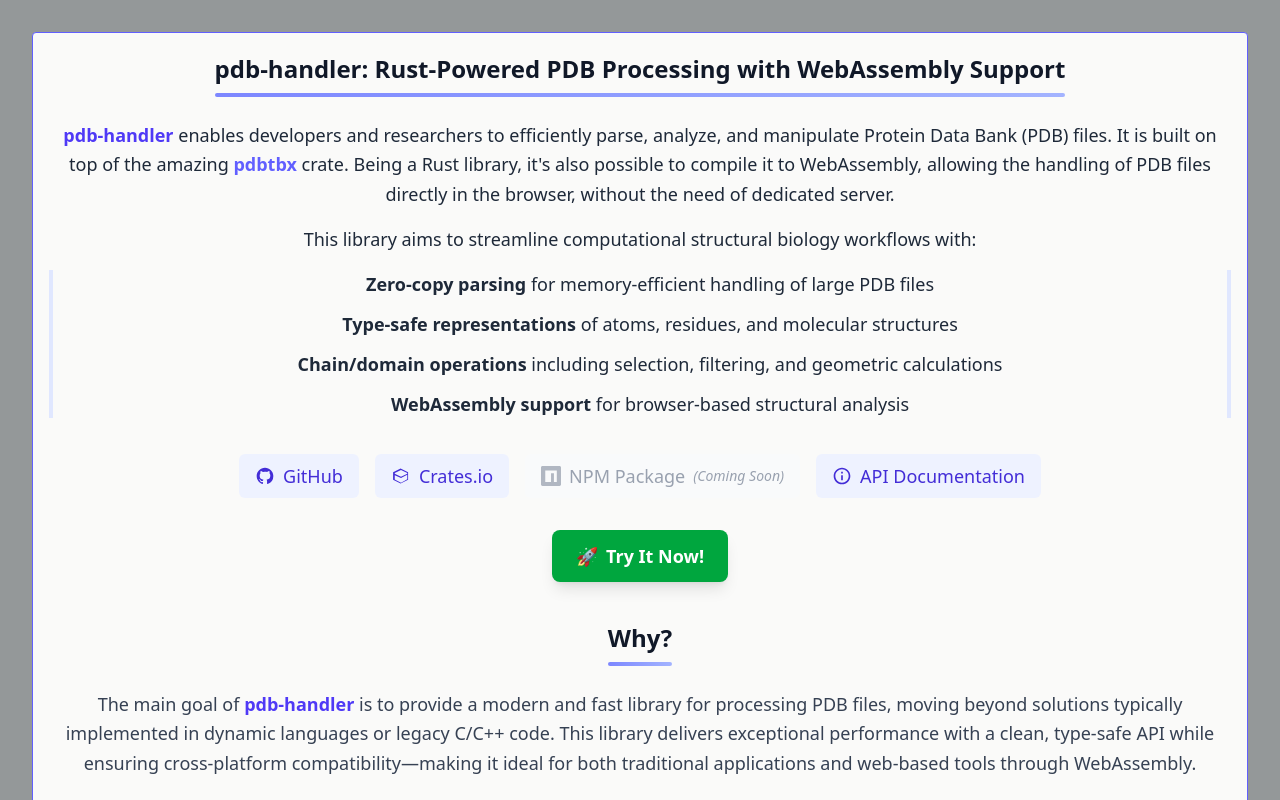
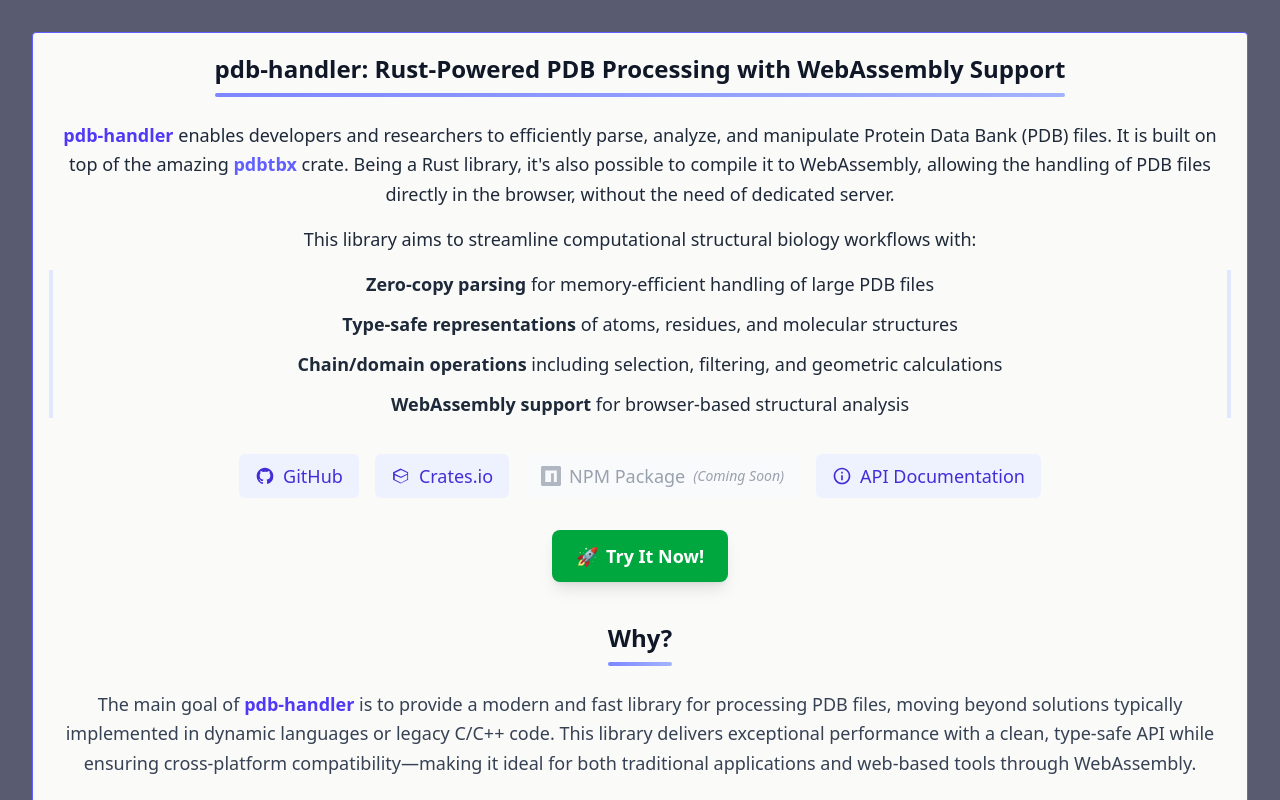
Before and after one commit to rvhonorato/pdb-handler, a React (Vite) app in the folder demo/: page / in a window 1280 px wide. Shown: the top 800 px of the page. Built offline with nearby package versions, Linux system fonts and the light colour scheme.

Commit message:
Update App.css

```diff
--- a/demo/src/App.css
+++ b/demo/src/App.css
@@ -1,7 +1,7 @@
 @import "tailwindcss";
 
 body {
-  background: #949899;
+  background: #595B70;
 }
 
 #root {
```
